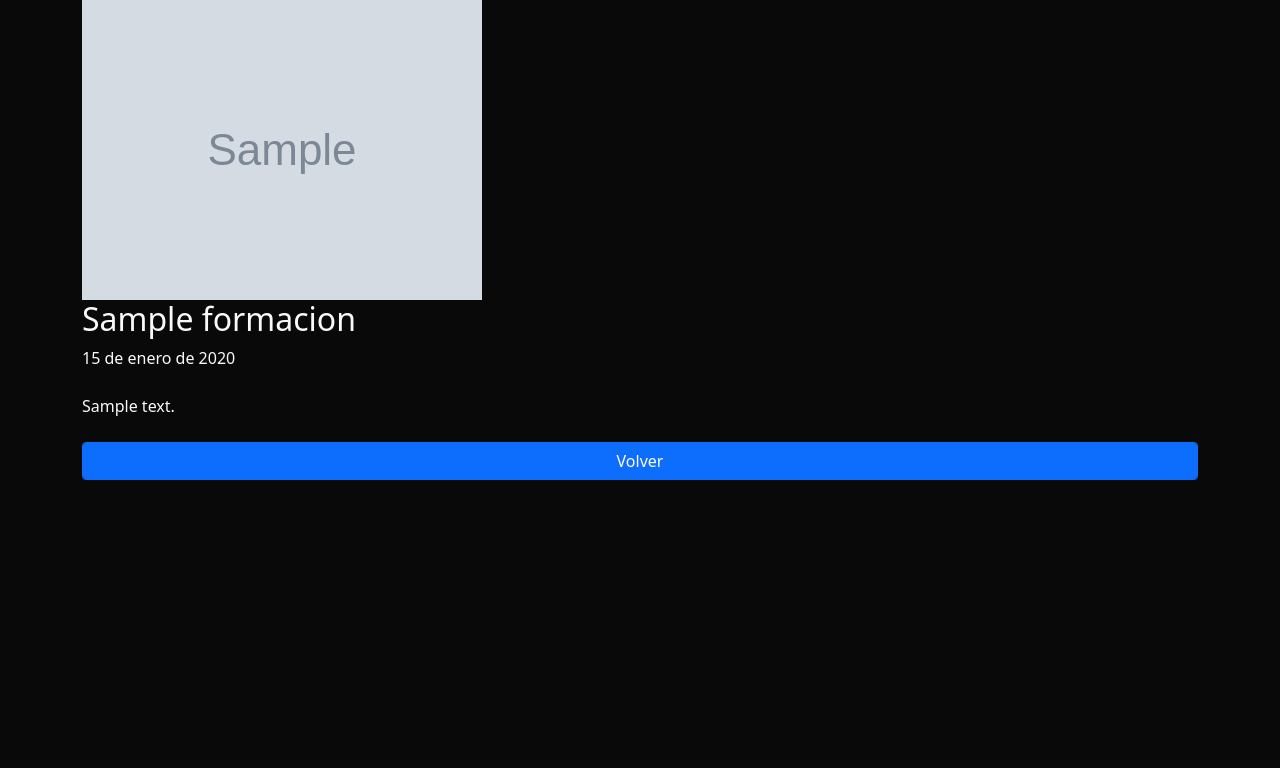
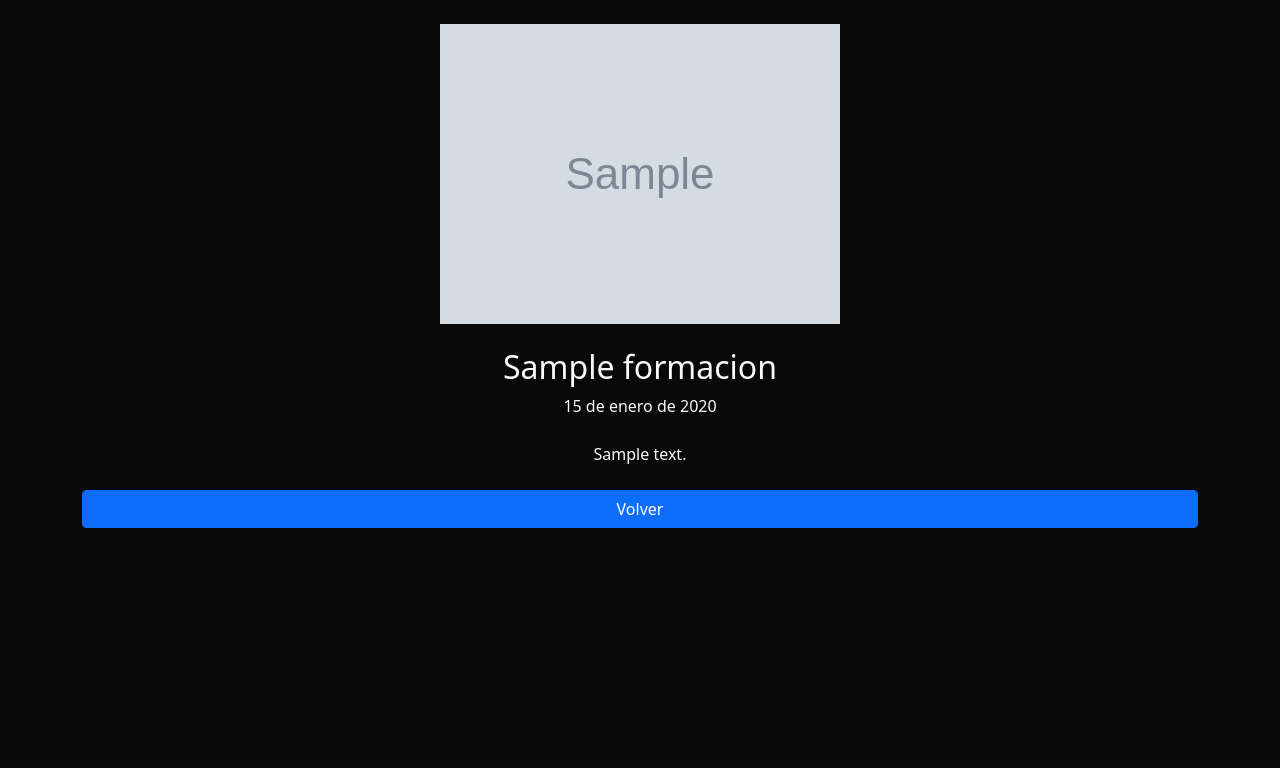
Before and after one commit to MateusTegue/PortafolioWeb-, a Django app: page /formacion/1 in a window 1280 px wide. Shown: the part 56-824 px from the top of the page. Run offline with Django 5.2, Linux system fonts and the light colour scheme; tables that the repository leaves empty hold one stand-in row (values such as "Sample post"); grey boxes marked "Sample" are stand-in pictures.

Commit message:
imagenes centradas de formacion_detail

```diff
--- a/formacion/templates/formacion_detail.html
+++ b/formacion/templates/formacion_detail.html
@@ -1,8 +1,8 @@
 {% extends 'layout.html'%}
 
 {% block content %}
-   <div class="container">
-    <img src=" {{ formacion.imagen.url }} " alt="{{post.title}}" class="img-fluid">
+   <div class="container text-center">
+    <img src="{{ formacion.imagen.url }}" alt="{{ formacion.title }}" class="img-fluid d-block mx-auto my-4"> <!-- Imagen centrada -->
     <h2> {{ formacion.title }} </h2>
     <p> {{ formacion.date }} </p>
     <div class="my-4">
```
